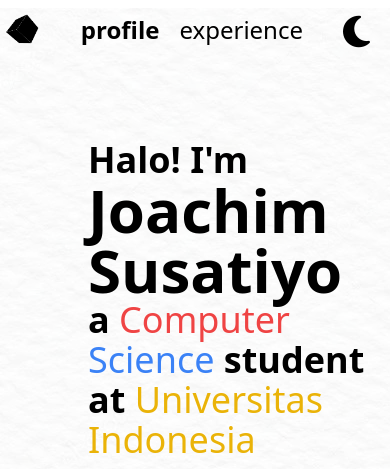
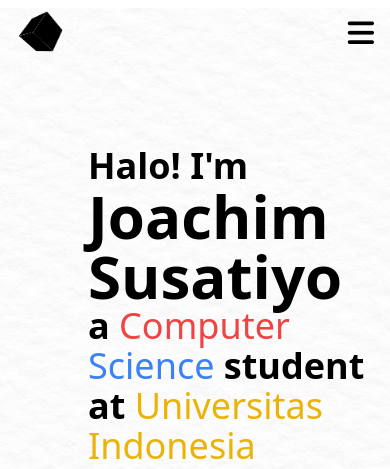
Before and after one commit to JocimSus/myportofolio, a Django app: page / in a window 390 px wide. Shown: the top 469 px of the page. Run offline with Django 5.2, Linux system fonts and the light colour scheme; some libraries are stand-ins or nearby versions; some web fonts are replaced.

Commit message:
feat: navlinks relocated to burger menu on mobile

```diff
--- a/apps/home/templates/home/base.html
+++ b/apps/home/templates/home/base.html
@@ -31,17 +31,18 @@
     <div class="absolute inset-0 pointer-events-none opacity-20 bg-repeat -z-10"
          style="background-image: url('{% static 'img/seamless-paper-texture.webp' %}')"></div>
     {% comment %}Navigation Bar{% endcomment %}
-    <header class="w-full">
-      <nav class="flex justify-between lg:justify-center text-2xl md:text-4xl text-primary-800 my-2 items-center">
+    <header class="w-full relative z-40">
+      <nav class="flex justify-between md:justify-center text-2xl md:text-4xl text-primary-800 my-2 items-center px-4 md:px-0">
         {% comment %}Leading Nav Decor{% endcomment %}
-        <div class="mr-10 ml-1 md:mr-50">
+        <div class="md:mr-50">
           <img src="{% static 'home/img/spinning_cube.gif' %}"
                alt="spinning cube"
                width="50"
-               height="50" />
+               height="50"
+               class="select-none pointer-events-none" />
         </div>
-        {% comment %}Nav Links{% endcomment %}
-        <ul class="flex flex-row gap-5">
+        {% comment %}Desktop Nav Links{% endcomment %}
+        <ul class="hidden md:flex flex-row gap-5">
           <li>
             <a href="{% url 'home:profile' %}"
                class="{% if request.path == '/' %} text-primary-100 font-bold {% else %} hover:text-tertiary-100 {% endif %}">
@@ -55,12 +56,34 @@
             </a>
           </li>
         </ul>
-        {% comment %}Tailing Nav Decor{% endcomment %}
-        <div class="ml-10 mr-5 md:ml-50 mt-1">
-          {% comment %}Will implement light/dark mode toggle after js scripts are allowed.{% endcomment %}
-          <i class="fa-solid fa-moon text-black text-4xl"></i>
+        {% comment %}Tailing Nav Decor (Desktop){% endcomment %}
+        <div class="hidden md:block md:ml-50 mt-1">
+          <img src="{% static 'home/img/spinning_cube.gif' %}"
+               alt="spinning cube"
+               width="50"
+               height="50"
+               class="select-none pointer-events-none" />
         </div>
+        {% comment %}Burger Menu Button (Mobile){% endcomment %}
+        <button id="menu-toggle"
+                type="button"
+                aria-label="Toggle navigation menu"
+                class="block md:hidden text-3xl focus:outline-none">
+          <i class="fa-solid fa-bars"></i>
+        </button>
       </nav>
+      {% comment %}Burger Menu{% endcomment %}
+      <div id="mobile-menu"
+           class="absolute top-full right-4 w-48 bg-neutral-200 text-primary-800 p-3 rounded-2xl shadow-xl border border-neutral-300 opacity-0 -translate-y-2 pointer-events-none transition-all duration-300 ease-in-out md:hidden flex flex-col gap-2 z-50">
+        <a href="{% url 'home:profile' %}"
+           class="px-4 py-2 rounded-xl text-lg transition-colors {% if request.path == '/' %} text-primary-100 font-bold {% else %} hover:text-tertiary-100 {% endif %}">
+          profile
+        </a>
+        <a href="{% url 'home:experience' %}"
+           class="px-4 py-2 rounded-xl text-lg transition-colors {% if request.path == '/experience/' %} text-primary-100 font-bold {% else %} hover:text-tertiary-100 {% endif %}">
+          experience
+        </a>
+      </div>
     </header>
     {% block content %}{% endblock %}
     {% comment %}Footer{% endcomment %}
@@ -96,5 +119,33 @@
         </span>
       </div>
     </footer>
+    {% comment %}Mobile Dropdown Toggle Script{% endcomment %}
+    <script>
+      const menuToggle = document.getElementById('menu-toggle')
+      const mobileMenu = document.getElementById('mobile-menu')
+
+      function toggleMenu() {
+        const isOpen = mobileMenu.classList.contains('opacity-100')
+        if (isOpen) {
+          mobileMenu.classList.remove('opacity-100', 'translate-y-0', 'pointer-events-auto')
+          mobileMenu.classList.add('opacity-0', '-translate-y-2', 'pointer-events-none')
+        } else {
+          mobileMenu.classList.remove('opacity-0', '-translate-y-2', 'pointer-events-none')
+          mobileMenu.classList.add('opacity-100', 'translate-y-0', 'pointer-events-auto')
+        }
+      }
+
+      menuToggle.addEventListener('click', (e) => {
+        e.preventDefault()
+        toggleMenu()
+      })
+
+      document.addEventListener('click', (e) => {
+        if (!mobileMenu.contains(e.target) && !menuToggle.contains(e.target)) {
+          mobileMenu.classList.remove('opacity-100', 'translate-y-0', 'pointer-events-auto')
+          mobileMenu.classList.add('opacity-0', '-translate-y-2', 'pointer-events-none')
+        }
+      })
+    </script>
   </body>
 </html>
```
